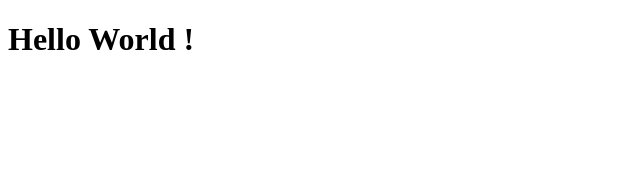
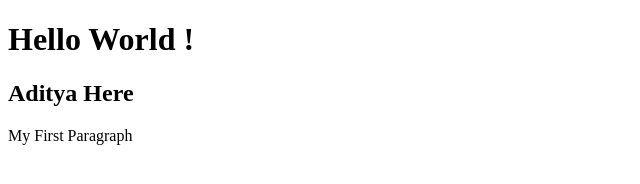
Before and after one commit to adityaphadatare45/HTML--Css-and-JS, a plain HTML site: page index.html in a window 1280 px wide. Shown: the whole page, without its empty margins (0-640 px from the left). Drawn offline with Linux system fonts and the light colour scheme.

Commit message:
Starting New Journey

```diff
--- a/index.html
+++ b/index.html
@@ -4,5 +4,11 @@
     <h1>
         Hello World !
     </h1>
+   <h2>
+    Aditya Here
+   </h2>
+    <p>
+        My First Paragraph
+    </p>
 </body>
 </html>
```
